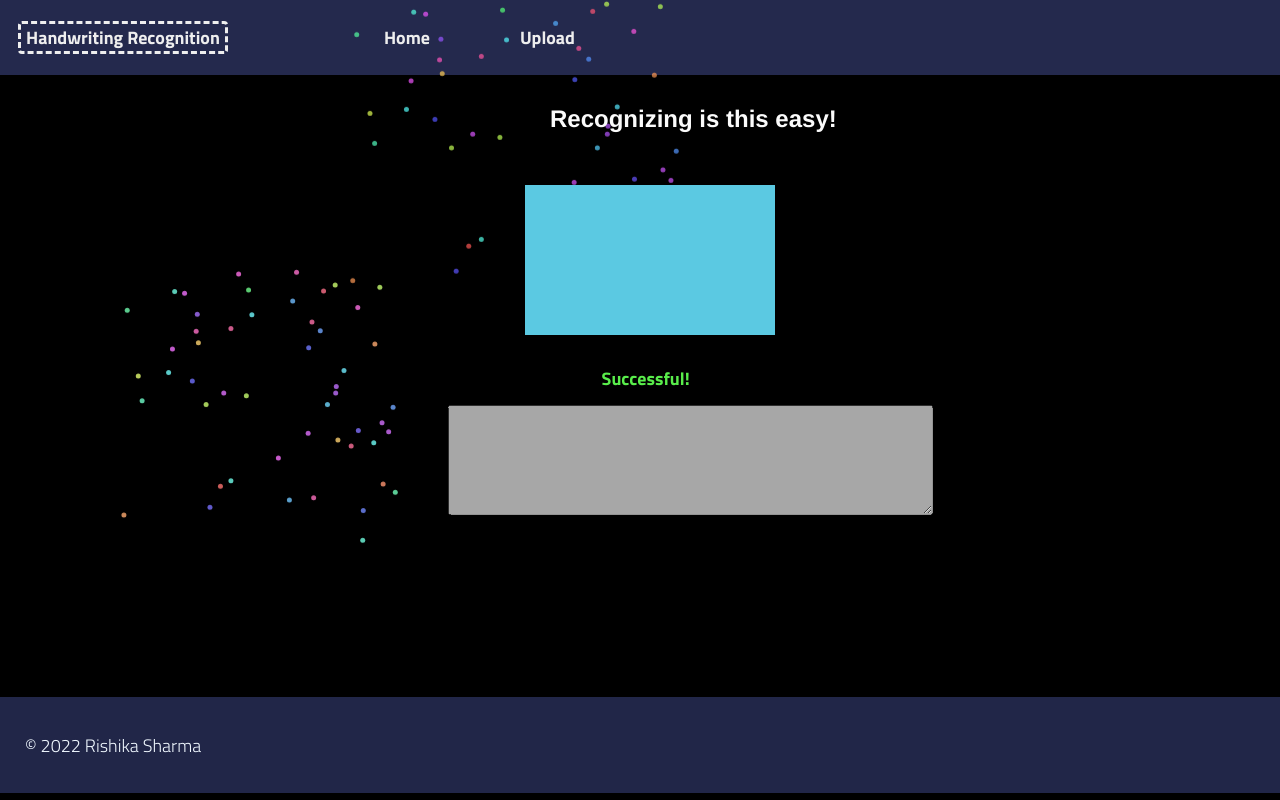
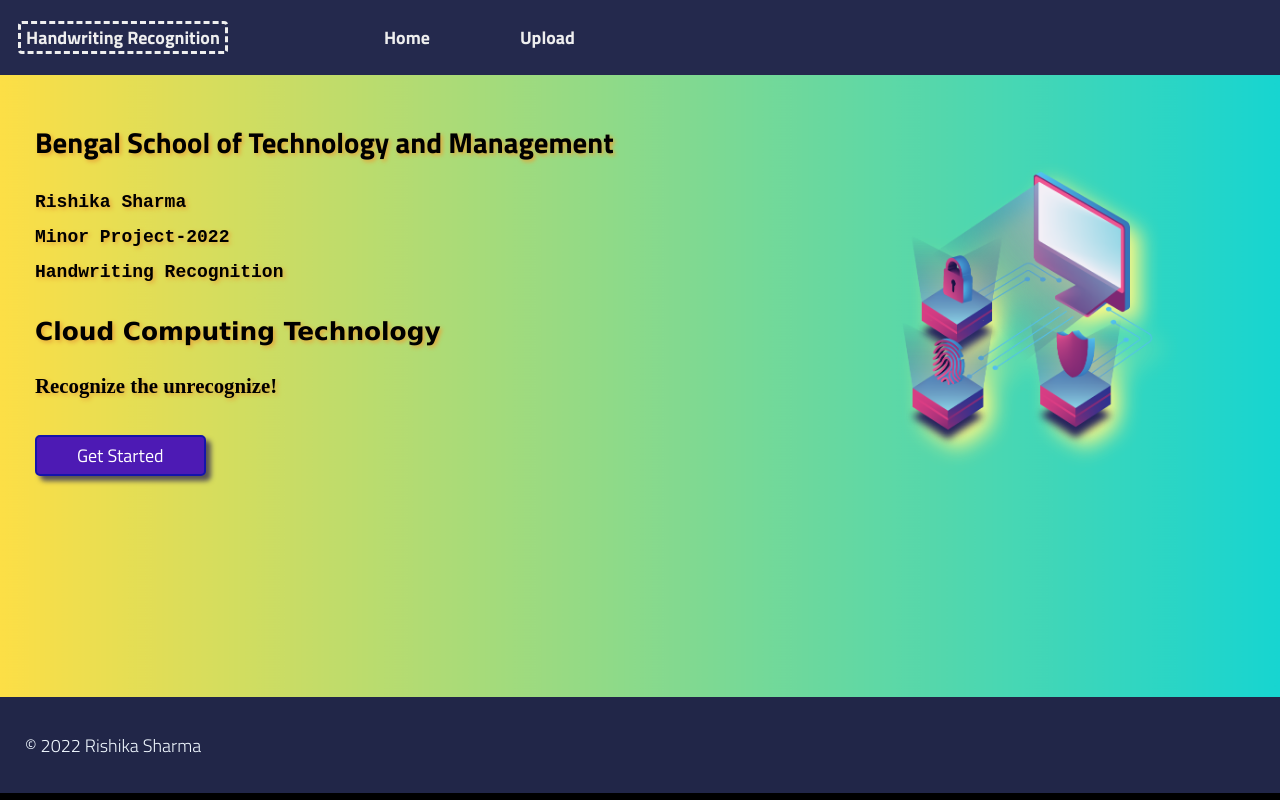
Before and after one commit to RishikaSharma369/Handwriting-Recognition, a React (Create React App) app: page / in a window 1280 px wide. Built offline with nearby package versions, Linux system fonts and the light colour scheme.

Commit message:
updated component

```diff
--- a/src/App.js
+++ b/src/App.js
@@ -7,21 +7,20 @@ import Upload from './components/Upload';
 import {BrowserRouter,Route,Routes} from "react-router-dom";
 import { ToastContainer} from 'react-toastify';
 import 'react-toastify/dist/ReactToastify.css';
-import Result from './components/Result';
+
 
 function App() {
   return (
     <>
       <Navbar/>
-      {/* <BrowserRouter>
+      <BrowserRouter>
       <Routes>
       <Route exact path='/' element={<Home/>} />
       <Route exact path='/upload' element={<Upload/>} />
-      </Routes> */}
-      <Result/>
+      </Routes>
        <Footer/>
-      {/* <ToastContainer />
-      </BrowserRouter> */}
+      <ToastContainer />
+      </BrowserRouter>
     </>
 
   );
```
